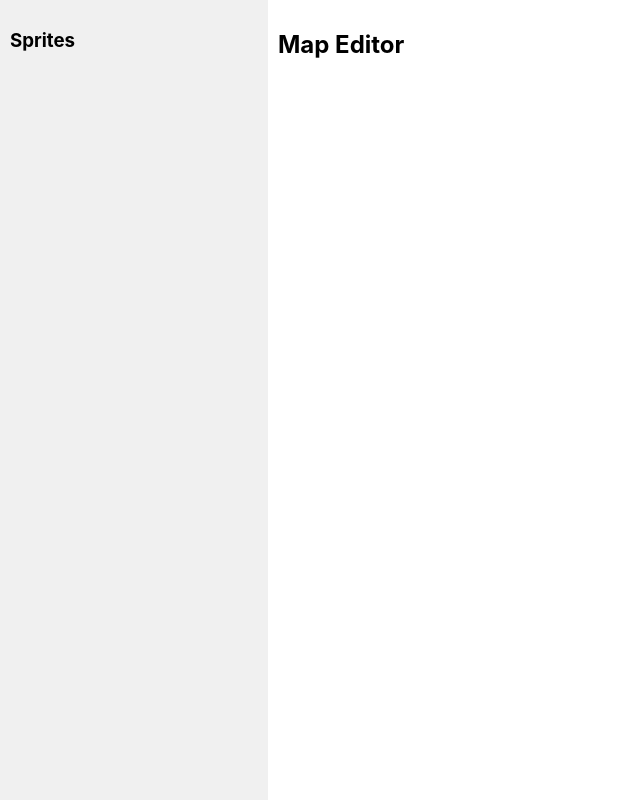
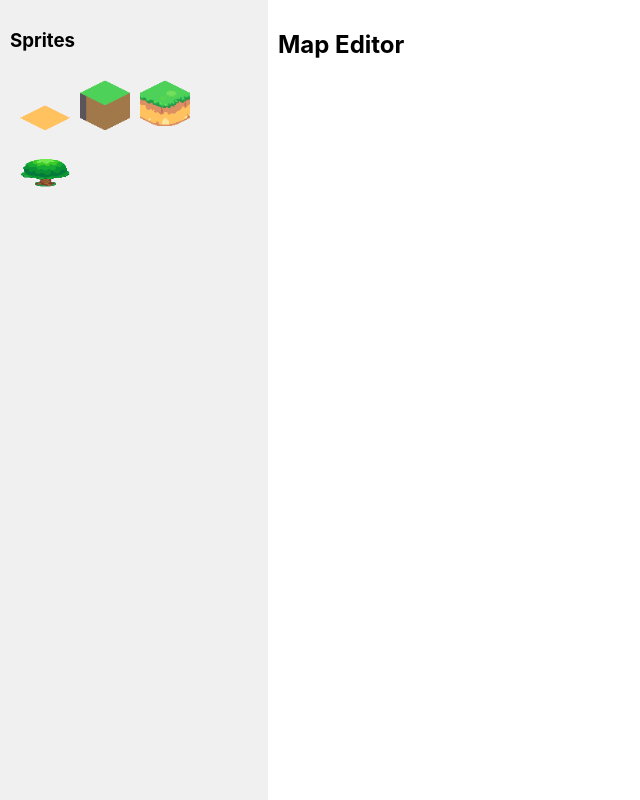
Before and after one commit to harukim1027/IsoTileMap-Editor, a React (Create React App) app: page / in a window 1280 px wide. Shown: the whole page, without its empty margins (0-640 px from the left). Built offline with nearby package versions, Linux system fonts and the light colour scheme.

Commit message:
Feat: Tiles 배열로 추가 및 styled-components Style 폴더 분리 및 추가
김유나(24.09.14)

```diff
--- a/src/components/Sprites/index.js
+++ b/src/components/Sprites/index.js
@@ -1,10 +1,21 @@
 import React from "react";
+import tile1 from "../../assets/sources/plains-sliced_21.png";
+import tile2 from "../../assets/sources/plains-sliced_42.png";
+import tile3 from "../../assets/sources/plains-sliced_45.png";
+import tile4 from "../../assets/sources/plains-sliced_74.png";
+import { SpriteGrid, SpriteImage } from "../../styles/SpritesStyles";
+
+const tileImages = [tile1, tile2, tile3, tile4];
 
 const Sprites = () => {
   return (
     <div>
       <h3>Sprites</h3>
-      <div className="sprite-grid"></div>
+      <SpriteGrid>
+        {tileImages.map((src, index) => (
+          <SpriteImage key={index} src={src} alt={`Tile ${index + 1}`} />
+        ))}
+      </SpriteGrid>
     </div>
   );
 };
--- /dev/null
+++ b/src/styles/SpritesStyles/index.js
@@ -0,0 +1,18 @@
+import styled from "styled-components";
+
+export const SpriteGrid = styled.div`
+  display: grid;
+  grid-template-columns: repeat(auto-fill, 50px);
+  grid-gap: 10px;
+  padding: 10px;
+`;
+
+export const SpriteImage = styled.img`
+  width: 50px;
+  height: 50px;
+  cursor: pointer;
+  &:hover {
+    transform: scale(1.1);
+    transition: transform 0.2s;
+  }
+`;
```
